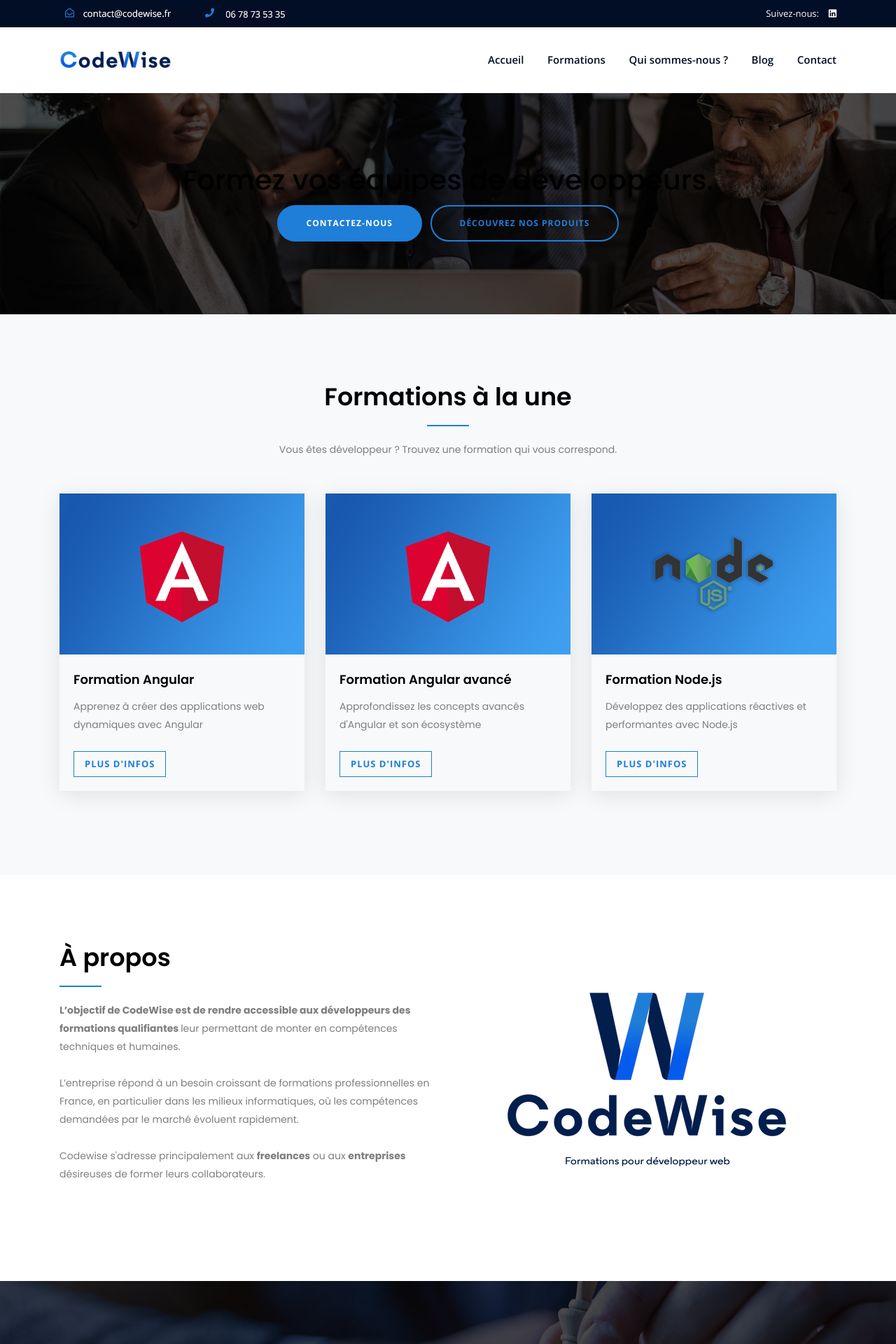
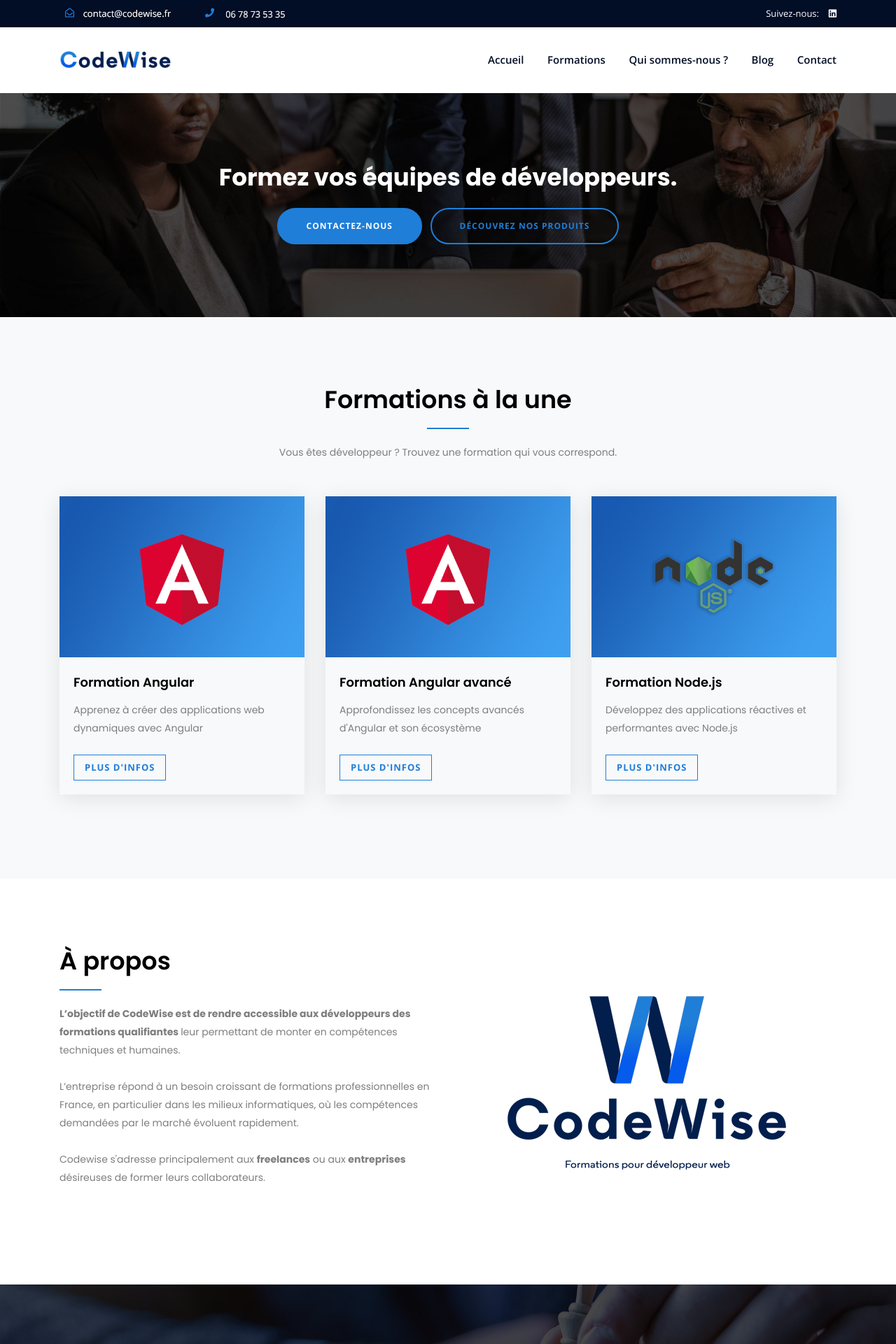
Before and after one commit to hubergerard/hubergerard.github.io, a Jekyll site: the page built from index.html, in a window 1280 px wide. Shown: the top 1920 px of the page at 70% size. Built offline with Jekyll 4.4.1, drawn with Linux system fonts in a browser that asks for light colours.

Commit message:
SEO : title Hn structure correction

```diff
--- a/assets/css/style.scss
+++ b/assets/css/style.scss
@@ -1154,6 +1154,13 @@ code {
 	margin-bottom: 20px;
 }
 
+.white-text h1 {
+	font-weight: bold;
+	color: #fff;
+	font-size: 34px;
+	margin-bottom: 20px;
+}
+
 .white-text a {
 	border-radius: 30px;
 	border: 2px solid #1f7ed8;
```
